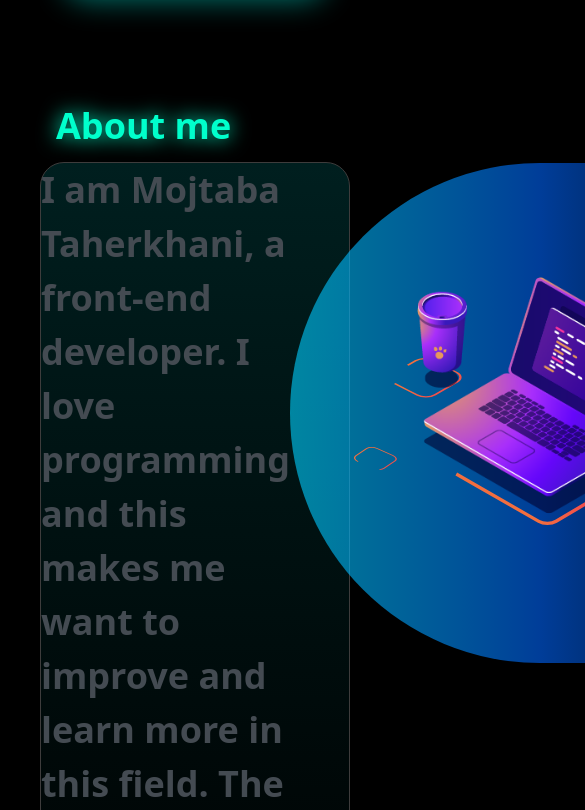
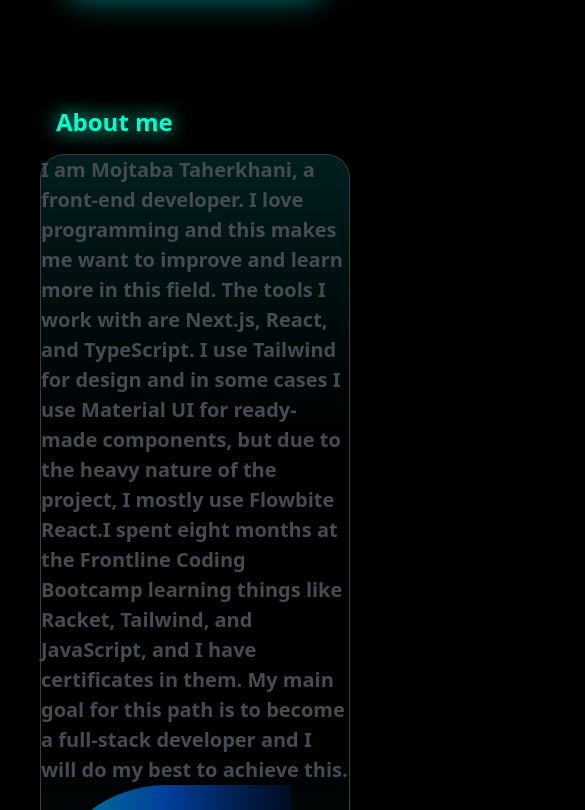
Before and after one commit to mojitaher/myinterview, a Next.js app: page / in a window 390 px wide. Shown: the part 754-1564 px from the top of the page, 585 px wide, since content can reach past the window. Built offline with nearby package versions, Linux system fonts and the light colour scheme.

Commit message:
responsive

```diff
--- a/public/svg/toolIcons.tsx
+++ b/public/svg/toolIcons.tsx
@@ -17,7 +17,7 @@
           <div
             key={index}
             className="
-    p-5 rounded-full bg-white  hover:bg-gradient-to-r from-[#00D1FF99] via-[#0066FF99] to-[#00113399]
+    lg:p-5 md:p-4 p-2 rounded-full bg-white  hover:bg-gradient-to-r from-[#00D1FF99] via-[#0066FF99] to-[#00113399]
 
   "
           >
--- a/src/app/project/projectCards.tsx
+++ b/src/app/project/projectCards.tsx
@@ -20,7 +20,7 @@
   }, [inView]);
   return (
     <div
-      className={`flex justify-between items-center mt-[10%] gap-15 sm:flex-col  ${
+      className={`flex lg:flex-row md:flex-row justify-between items-center mt-[10%] gap-15 flex-col  ${
         reverse ? "lg:flex-row-reverse" : "lg:flex-row"
       }`}
       ref={ref}
@@ -30,7 +30,7 @@
           {text}
         </p>
       </div>
-      <div className="relative w-full h-[350px]">
+      <div className="relative w-full lg:h-[350px] md:h-[350px] h-[100px]">
         <Image
           src={image}
           alt="logo"
--- a/src/components/aboutme.tsx
+++ b/src/components/aboutme.tsx
@@ -6,19 +6,19 @@
   const { t } = useTranslation();
   return (
     <div id="about">
-      <h1 className="text-4xl font-bold dark:text-[#00ffcc] text-gray-600 drop-shadow-[0_0_10px_#00ffcc] p-4">
+      <h1 className="lg:text-4xl text-2xl font-bold dark:text-[#00ffcc] text-gray-600 drop-shadow-[0_0_10px_#00ffcc] p-4">
         {t("menuAbout")}
       </h1>
-      <div className="flex lg:flex-row lg:justify-between lg:p-6 lg:gap-5 lg:items-center dark:bg-gradient-to-b dark:from-[#001f1f] dark:via-[#000000] dark:to-[#001f1f] rounded-3xl border border-[#3e3c3c] bg-gradient-to-r from-[#e0f7fa] via-[#f5fdff] to-[#ffffff] sm:flex-col">
-        <p className="text-4xl font-bold text-[#444b52] leading-normal  ">
+      <div className="flex flex-col lg:flex-row lg:justify-between lg:p-6 lg:gap-5 lg:items-center xl:flex-row xl:justify-between xl:p-6 xl:gap-5 xl:items-center md:flex-row md:justify-between md:p-6 md:gap-5 md:items-center dark:bg-gradient-to-b dark:from-[#001f1f] dark:via-[#000000] dark:to-[#001f1f] rounded-3xl border border-[#3e3c3c] bg-gradient-to-r from-[#e0f7fa] via-[#f5fdff] to-[#ffffff] sm:flex-col">
+        <p className="lg:text-4xl md:text-4xl text-xl font-bold text-[#444b52] leading-normal  ">
           {t("Aboutme")}
         </p>
 
-        <div className="w-[500px] h-[500px] bg-gradient-to-r from-[#00D1FF99] via-[#0066FF99] to-[#00113399] rounded-l-full ">
+        <div className="lg:w-[500px] lg:h-[500px] md:w-[500px] md:h-[500px] w-[250px] h-[250px] bg-gradient-to-r from-[#00D1FF99] via-[#0066FF99] to-[#00113399] rounded-l-full ">
           <Lottie
             animationData={programAnimation}
             loop
-            className="w-[500px] h-[500px]"
+            className="lg:w-[500px] lg:h-[500px] w-[250px] h-[250px]"
           />
         </div>
       </div>
--- a/src/components/slider.tsx
+++ b/src/components/slider.tsx
@@ -82,7 +82,7 @@
               <Image
                 src={slide.img}
                 alt={slide.title}
-                className={`object-cover transition-all duration-500 w-full h-[400px] ${
+                className={`object-cover transition-all duration-500 w-full lg:h-[400px] h-[300px] ${
                   slide.id - 1 == selectedIndex ? "hover:scale-125" : ""
                 }`}
               />
```
